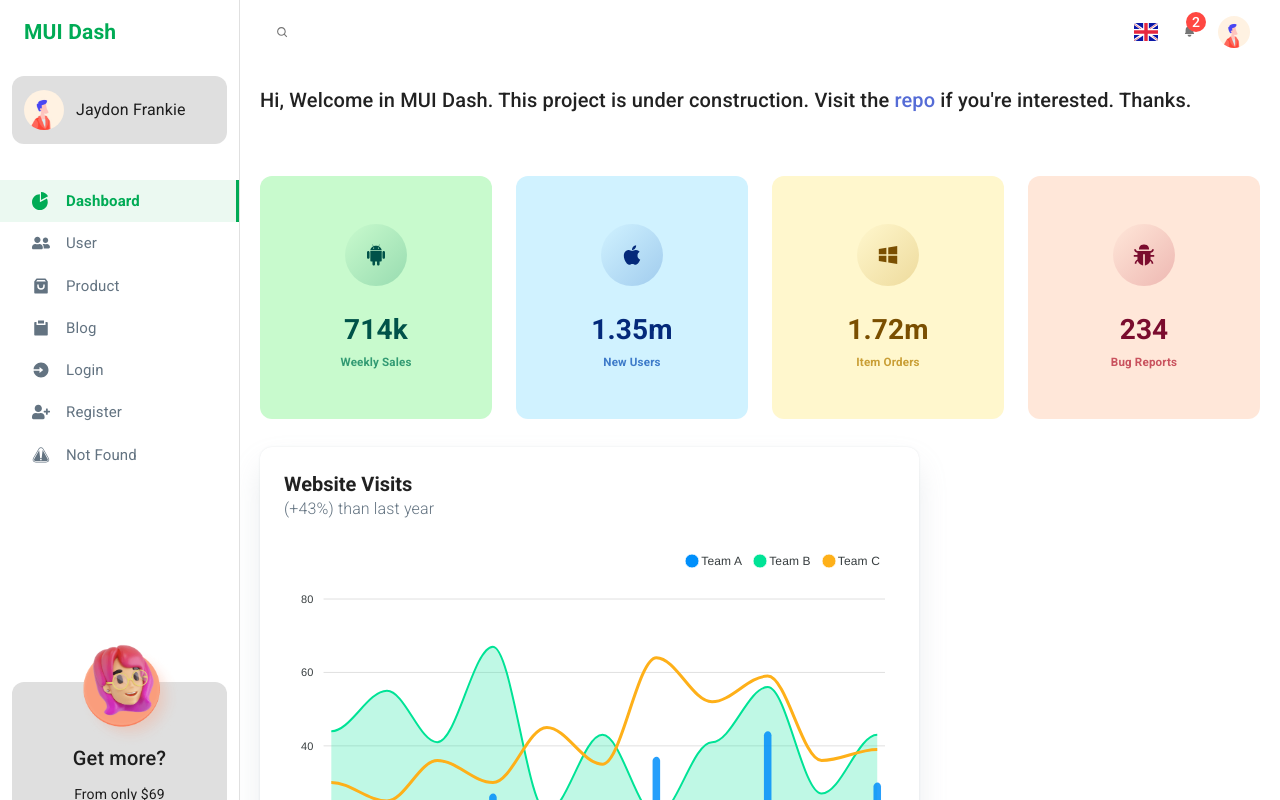
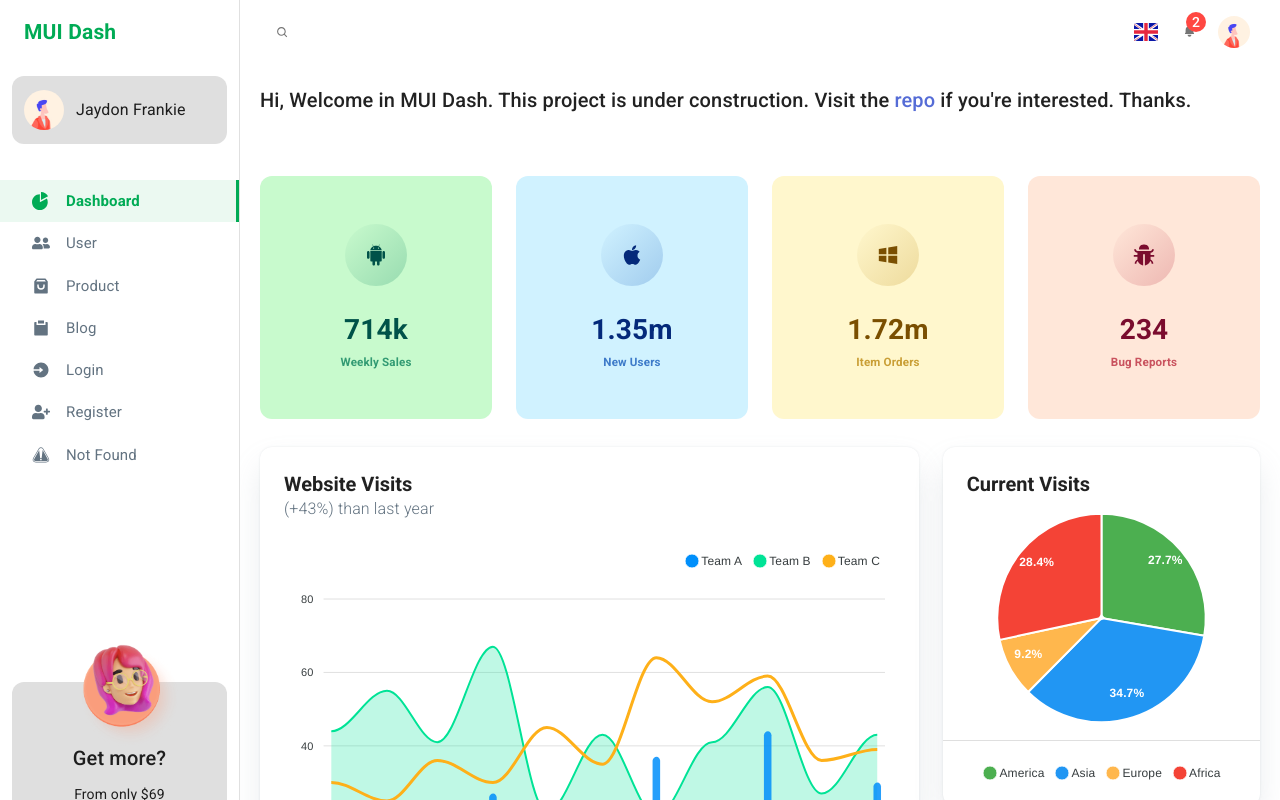
Before and after one commit to super-austin/MUISample, a React (Create React App) app: page /dashboard in a window 1280 px wide. Shown: the top 800 px of the page. Built offline with nearby package versions, Linux system fonts and the light colour scheme.

Commit message:
dash: site visits & current visits are ready

```diff
--- a/src/components/Dashboard/ChartSiteVisits.js
+++ b/src/components/Dashboard/ChartSiteVisits.js
@@ -2,6 +2,7 @@ import { Box } from "@material-ui/core";
 import Chart from "react-apexcharts";
 import DashCard from "./DashCard";
 import DashCardHeader from "./DashCardHeader";
+import DashCardBox from "./DashCardBox";
 
 // chart data series
 const SERIES = [
@@ -91,9 +92,9 @@ const ChartSiteVisits = () => {
         subheader="(+43%) than last year"
       />
 
-      <Box sx={{ p: 3, pb: 1 }}>
+      <DashCardBox>
         <Chart options={options} series={SERIES} type="line" />
-      </Box>
+      </DashCardBox>
     </DashCard>
   );
 };
--- /dev/null
+++ b/src/components/Dashboard/CurrentVisits.js
@@ -0,0 +1,67 @@
+import ReactApexChart from "react-apexcharts";
+import { styled, useTheme } from "@material-ui/styles";
+import DashCard from "./DashCard";
+import DashCardHeader from "./DashCardHeader";
+import { Box } from "@mui/system";
+
+const DivStyle = styled(Box)(({ theme }) => ({
+  paddingTop: theme.spacing(1),
+  "& .apexcharts-legend": {
+    borderTop: `1px solid ${theme.palette.gray.light}`,
+    padding: `${theme.spacing(2.5)}px ${theme.spacing(1)}px`,
+  },
+  "& .apexcharts-tooltip": {
+    backgroundColor: theme.palette.common.white,
+    color: theme.palette.common.black,
+    border: `1px solid ${theme.palette.gray.light}`,
+    borderRadius: 25,
+    paddingTop: 2,
+  },
+}));
+
+const SERIES_DATA = [4344, 5435, 1443, 4443];
+
+const CurrentVisits = () => {
+  const theme = useTheme();
+
+  const chartOptions = {
+    labels: ["America", "Asia", "Europe", "Africa"],
+    stroke: { colors: [theme.palette.background.paper] },
+    colors: [
+      theme.palette.success.main,
+      theme.palette.info.main,
+      theme.palette.warning.light,
+      theme.palette.error.main,
+    ],
+    legend: {
+      position: "bottom",
+      horizontalAlign: "center",
+    },
+    dataLabels: { enabled: true, dropShadow: { enabled: false } },
+    tooltip: {
+      fillSeriesColor: false,
+      y: {
+        title: {
+          formatter: (seriesName) => `#${seriesName}`,
+        },
+      },
+    },
+  };
+
+  return (
+    <DashCard>
+      <DashCardHeader title="Current Visits" />
+
+      <DivStyle>
+        <ReactApexChart
+          type="pie"
+          series={SERIES_DATA}
+          options={chartOptions}
+          height={300}
+        />
+      </DivStyle>
+    </DashCard>
+  );
+};
+
+export default CurrentVisits;
--- /dev/null
+++ b/src/components/Dashboard/DashCardBox.js
@@ -0,0 +1,16 @@
+import { Box } from "@material-ui/core";
+
+const DashCardBox = (props) => {
+  return (
+    <Box
+      sx={{
+        padding: { xs: 2, sm: 3 },
+        paddingBottom: { xs: 1, sm: 1 },
+      }}
+    >
+      {props.children}
+    </Box>
+  );
+};
+
+export default DashCardBox;
--- a/src/pages/Dashboard.js
+++ b/src/pages/Dashboard.js
@@ -1,6 +1,7 @@
 import { Grid, Link, Typography } from "@material-ui/core";
 import { styled } from "@material-ui/styles";
 import ChartSiteVisits from "../components/Dashboard/ChartSiteVisits";
+import CurrentVisits from "../components/Dashboard/CurrentVisits";
 import InfoCards from "../components/Dashboard/InfoCards";
 
 // grid container style
@@ -31,6 +32,11 @@ const Dashboard = () => {
         <Grid item xs={12} md={6} lg={8}>
           <ChartSiteVisits />
         </Grid>
+
+        {/* Current Visits */}
+        <Grid item xs={12} md={6} lg={4}>
+          <CurrentVisits />
+        </Grid>
       </GridContainerStyle>
     </>
   );
```
